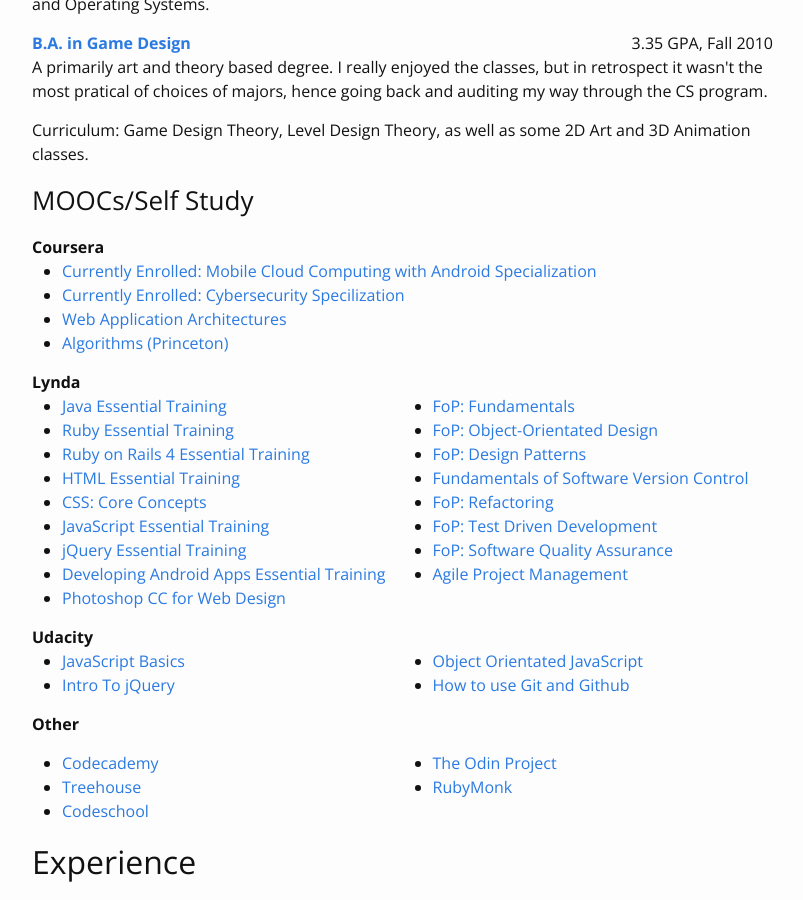
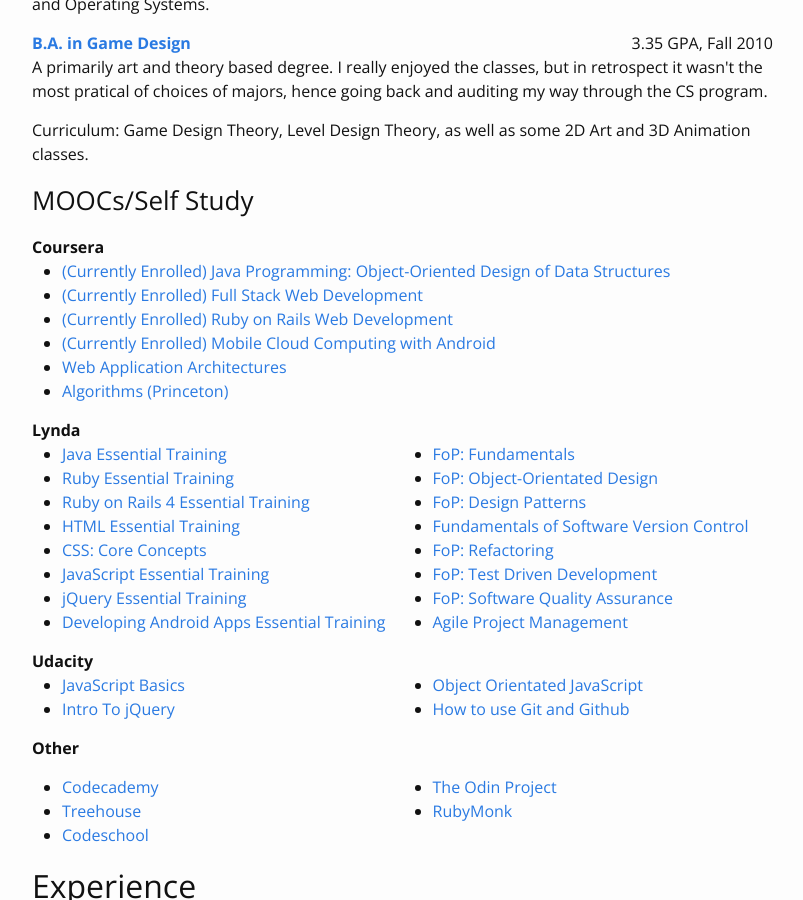
Before and after one commit to TaylorHuston/taylorhuston.github.io, a Jekyll site: the page built from resume.html, in a window 1280 px wide and 900 px high, scrolled down 901 px. Shown: the whole window, without its empty margins (38-841 px from the left). Built offline with Jekyll 4.4.1, drawn with Linux system fonts in a browser that asks for light colours; some web fonts are replaced.

Commit message:
Update Resume

```diff
--- a/resume.html
+++ b/resume.html
@@ -85,9 +85,13 @@
   <div class="mooc">
 
     <ul>
-      <li><a href="https://www.coursera.org/specialization/mobilecloudcomputing2/36?" target="_blank">Currently Enrolled: Mobile Cloud Computing with Android Specialization</a>
+      <li><a href="https://www.coursera.org/specializations/java-object-oriented?utm_medium=listingPage" target="_blank">(Currently Enrolled) Java Programming: Object-Oriented Design of Data Structures</a>
       </li>
-      <li><a href="https://www.coursera.org/specialization/cybersecurity/7?utm_medium=catalog" target="_blank">Currently Enrolled: Cybersecurity Specilization</a>
+      <li><a href="https://www.coursera.org/specializations/full-stack?utm_medium=listingPage" target="_blank">(Currently Enrolled) Full Stack Web Development</a>
+      </li>
+      <li><a href="https://www.coursera.org/specializations/ruby-on-rails?utm_medium=listingPage" target="_blank">(Currently Enrolled) Ruby on Rails Web Development</a>
+      </li>
+      <li><a href="https://www.coursera.org/specializations/mobilecloudcomputing2?utm_medium=listingPage" target="_blank">(Currently Enrolled) Mobile Cloud Computing with Android</a>
       </li>
       <li><a href="https://www.coursera.org/account/accomplishments/records/epU6AEUAmBcJNxdX" Target="_blank">Web Application Architectures</a>
       </li>
@@ -116,8 +120,6 @@
       <li><a href="http://www.lynda.com/AllCertificates/User/1103034" target="_blank">jQuery Essential Training</a>
       </li>
       <li><a href="http://www.lynda.com/AllCertificates/User/1103034" target="_blank">Developing Android Apps Essential Training</a>
-      </li>
-      <li><a href="http://www.lynda.com/AllCertificates/User/1103034" target="_blank">Photoshop CC for Web Design</a>
       </li>
     </ul>
 
```
